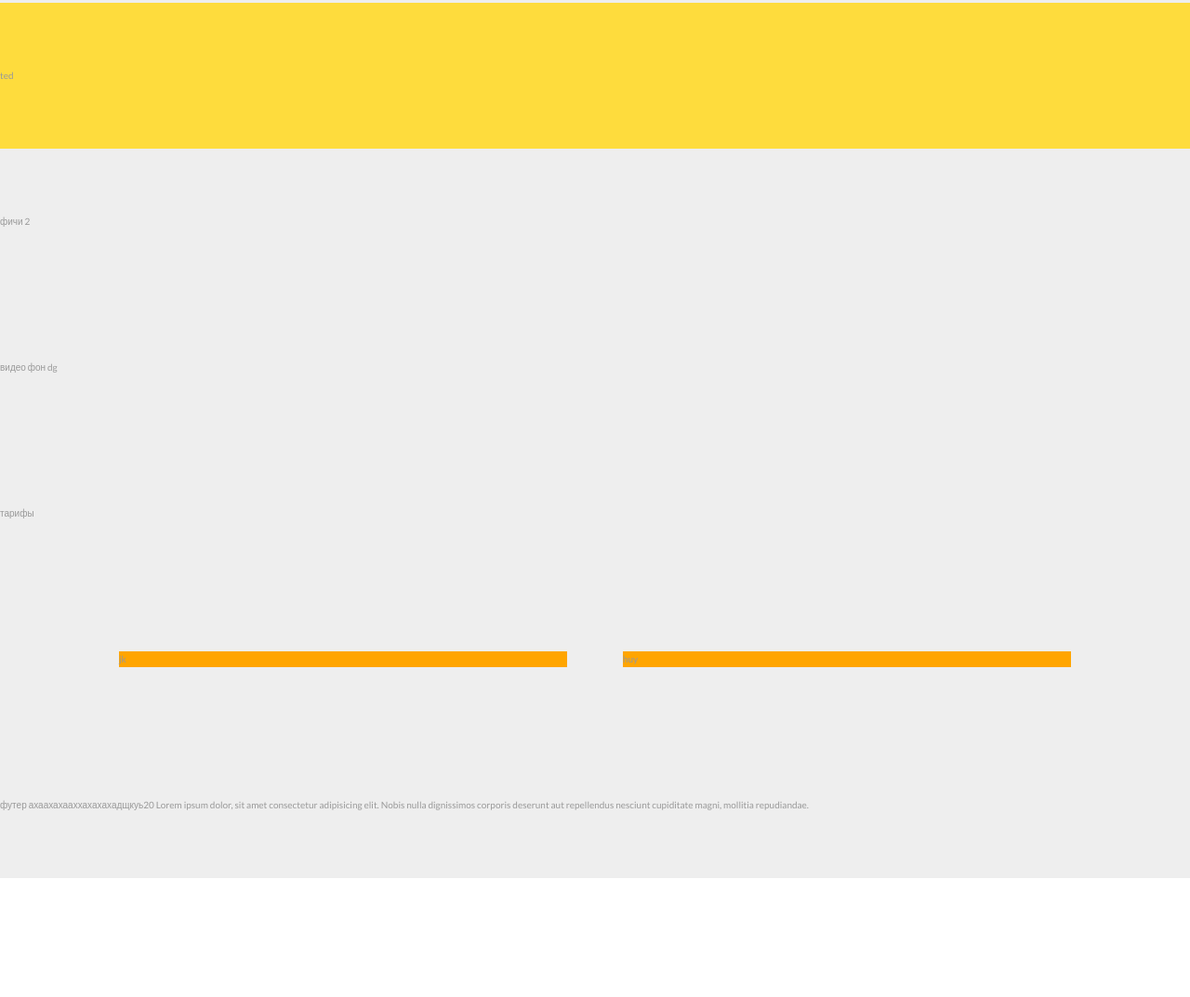
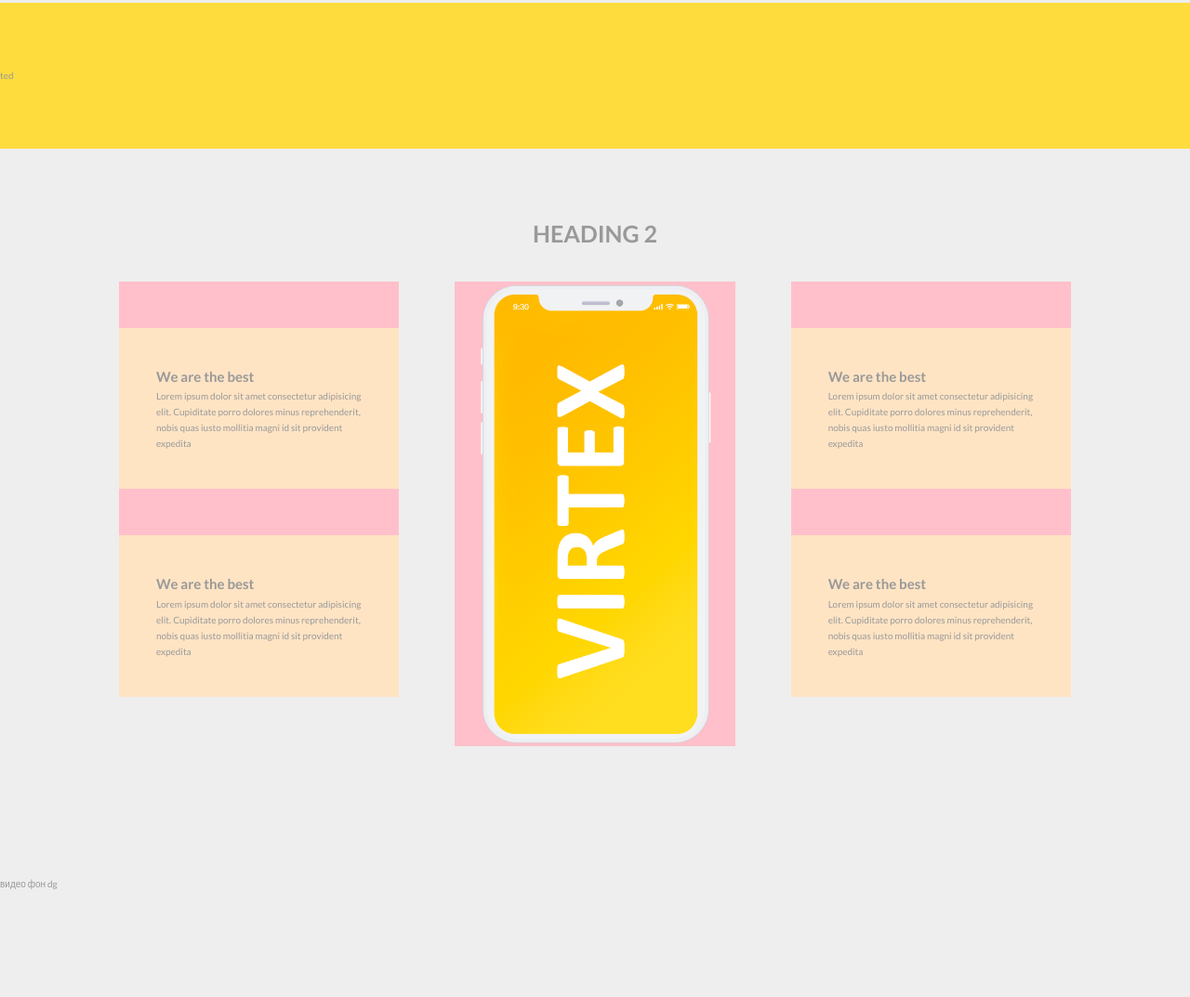
Before and after one commit to AndrewKuntsevich/app-lp, a website: page index.html in a window 1280 px wide. Shown: the part 688-1761 px from the top of the page at 93% size. Before the commit the page ends 1633 px from the top, so only its background shows below. Drawn offline with Linux system fonts and the light colour scheme.

Commit message:
изменила фичез 2

```diff
--- a/index.html
+++ b/index.html
@@ -36,9 +36,7 @@
             <div class="container">
                 <div class="row">
                     <div class="col-1-of-3">
-
                         <img src="img/iphone.png" alt="" class="features-img">
-
                     </div>
 
                     <div class="col-2-of-3">
@@ -95,7 +93,38 @@
        </section>
 
        <section class="section features-2">
-        фичи 2
+        <div class="container">
+            <h1 class="heading heading--secondary">Heading 2</h1>
+            <div class="row">
+
+                <div class="col-1-of-3">
+                    <div class="feature2-box__text">
+                        <h2 class="">We are the best</h2>
+                         <p>Lorem ipsum dolor sit amet consectetur adipisicing elit. Cupiditate porro dolores minus reprehenderit, nobis quas iusto mollitia magni id sit provident expedita</p>
+                    </div>
+                    <div class="feature2-box__text">
+                        <h2 class="">We are the best</h2>
+                        <p>Lorem ipsum dolor sit amet consectetur adipisicing elit. Cupiditate porro dolores minus reprehenderit, nobis quas iusto mollitia magni id sit provident expedita</p>
+                    </div>
+                </div>
+
+              <div class="col-1-of-3">
+                    <img src="img/iphone.png" alt="" class="features-img">
+                </div>
+
+            <div class="col-1-of-3">
+                    <div class="feature2-box__text">
+                        <h2 class="">We are the best</h2>
+                        <p>Lorem ipsum dolor sit amet consectetur adipisicing elit. Cupiditate porro dolores minus reprehenderit, nobis quas iusto mollitia magni id sit provident expedita</p>
+                    </div>
+                    <div class="feature2-box__text">
+                        <h2 class="">We are the best</h2>
+                        <p>Lorem ipsum dolor sit amet consectetur adipisicing elit. Cupiditate porro dolores minus reprehenderit, nobis quas iusto mollitia magni id sit provident expedita</p>
+                    </div>
+            </div>
+
+            </div>
+        </div>
        </section>
 
        <section class="section video">
--- a/sass/layout/_features.scss
+++ b/sass/layout/_features.scss
@@ -29,3 +29,13 @@
         margin-left: 5rem;
     }
 }
+
+.feature2-box__text {
+    padding: 4rem;
+
+    background-color: bisque;
+
+    &:not(:last-child){
+        margin: 5rem 0;
+    }
+}
```
Also changed, not shown: css/style.css.
